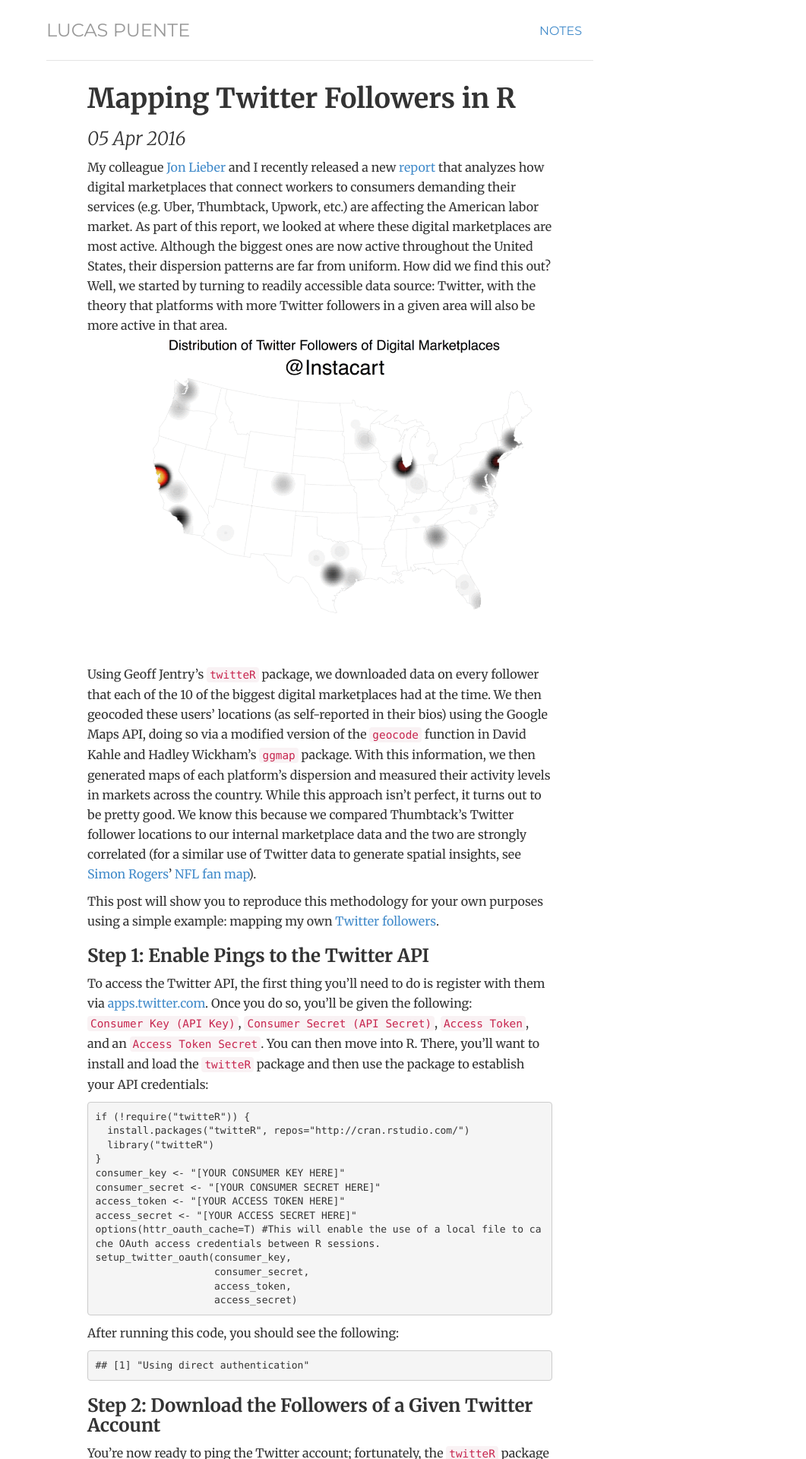
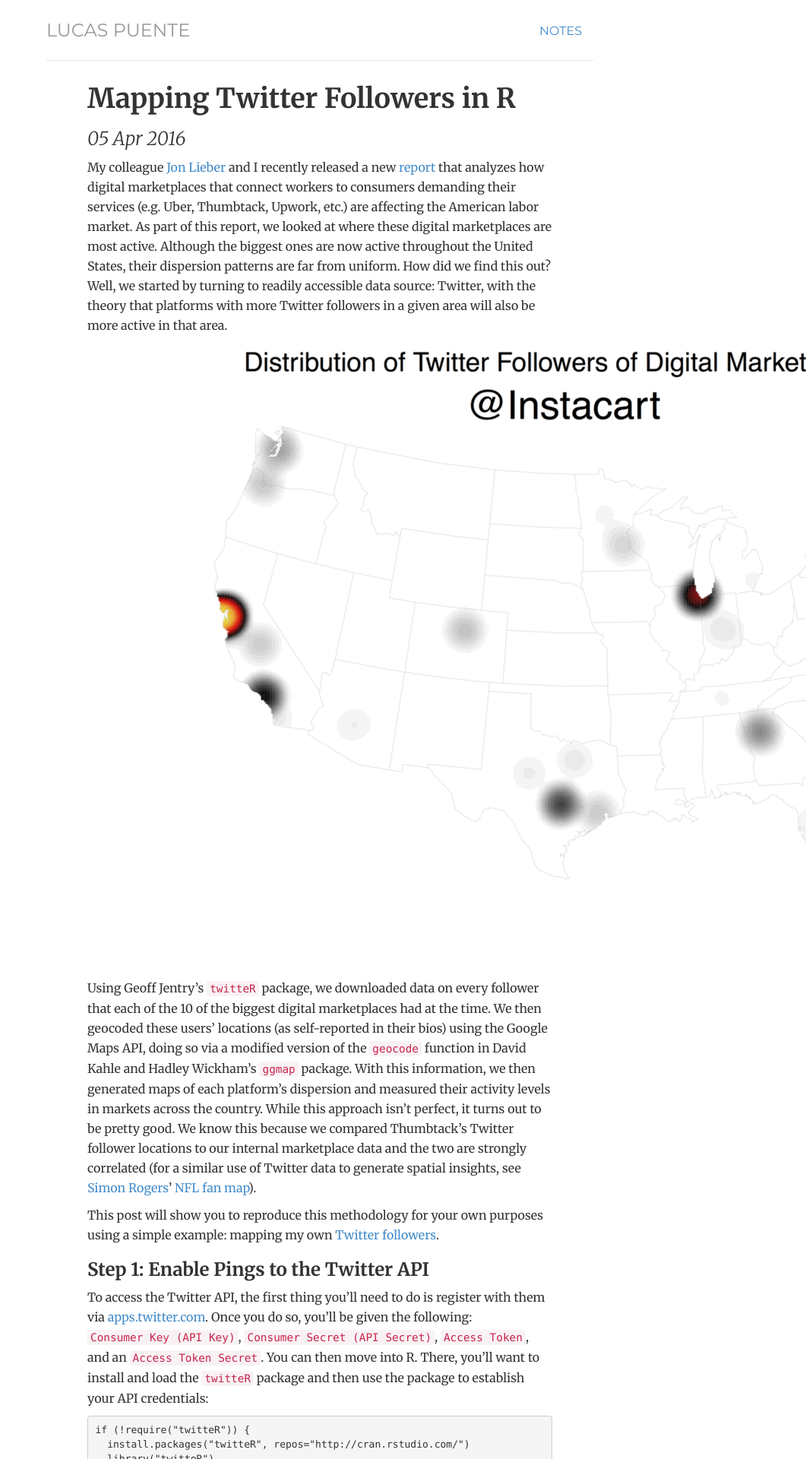
Before and after one commit to LucasPuente/lucaspuente.github.io, a Jekyll site: the page built from _posts/2016-04-05-Mapping-Twitter-Followers.md, in a window 1280 px wide. Shown: the top 1920 px of the page at 76% size, without its empty margins (219-1280 px from the left). Built offline with Jekyll 4.4.1, drawn with Linux system fonts in a browser that asks for light colours; comment, search, counter and statistics services are not loaded.

````diff
--- a/_posts/2016-04-05-Mapping-Twitter-Followers.md
+++ b/_posts/2016-04-05-Mapping-Twitter-Followers.md
@@ -11,7 +11,8 @@ tags:
 ---
 
 My colleague [Jon Lieber](https://twitter.com/jonlieber) and I recently released a new [report](https://www.thumbtack.com/blog/beyond-the-gig-economy/) that analyzes how digital marketplaces that connect workers to consumers demanding their services (e.g. Uber, Thumbtack, Upwork, etc.) are affecting the American labor market. As part of this report, we looked at where these digital marketplaces are most active. Although the biggest ones are now active throughout the United States, their dispersion patterns are far from uniform. How did we find this out? Well, we started by turning to readily accessible data source: Twitter, with the theory that platforms with more Twitter followers in a given area will also be more active in that area.
- <img src="https://raw.githubusercontent.com/LucasPuente/lucaspuente.github.io/master/img/Twitter_Maps.gif" width="650px" /> Using Geoff Jentry's `twitteR` package, we downloaded data on every follower that each of the 10 of the biggest digital marketplaces had at the time. We then geocoded these users' locations (as self-reported in their bios) using the Google Maps API, doing so via a modified version of the `geocode` function in David Kahle and Hadley Wickham's `ggmap` package. With this information, we then generated maps of each platform's dispersion and measured their activity levels in markets across the country. While this approach isn't perfect, it turns out to be pretty good. We know this because we compared Thumbtack’s Twitter follower locations to our internal marketplace data and the two are strongly correlated (for a similar use of Twitter data to generate spatial insights, see [Simon Rogers](https://twitter.com/smfrogers)' [NFL fan map](https://blog.twitter.com/2014/nfl-fan-map-where-are-your-team-s-followers)).
+
+![Marketplace Diffusions](https://raw.githubusercontent.com/LucasPuente/lucaspuente.github.io/master/img/Twitter_Maps.gif) Using Geoff Jentry's `twitteR` package, we downloaded data on every follower that each of the 10 of the biggest digital marketplaces had at the time. We then geocoded these users' locations (as self-reported in their bios) using the Google Maps API, doing so via a modified version of the `geocode` function in David Kahle and Hadley Wickham's `ggmap` package. With this information, we then generated maps of each platform's dispersion and measured their activity levels in markets across the country. While this approach isn't perfect, it turns out to be pretty good. We know this because we compared Thumbtack’s Twitter follower locations to our internal marketplace data and the two are strongly correlated (for a similar use of Twitter data to generate spatial insights, see [Simon Rogers](https://twitter.com/smfrogers)' [NFL fan map](https://blog.twitter.com/2014/nfl-fan-map-where-are-your-team-s-followers)).
 
 This post will show you to reproduce this methodology for your own purposes using a simple example: mapping my own [Twitter followers](https://twitter.com/lucaspuente/followers).
 
@@ -275,9 +276,10 @@ points(mapproject(american_results$lng, american_results$lat), col=NA, bg="#0000
 #Add a title:
 mtext("The Geography of @LucasPuente's Followers", side = 3, line = -3.5, outer = T, cex=1.5, font=3)
 ```
- <img src="https://raw.githubusercontent.com/LucasPuente/lucaspuente.github.io/master/img/lucaspuente_twitter_map.png" width="650px" />
 
-Inspired by Nathan Yau's [coffee shop maps](http://i2.wp.com/flowingdata.com/wp-content/uploads/2014/03/coffee-breakdowns-final.png?w=954), I followed his lead in turning this into a [smoothed density map](http://flowingdata.com/2014/03/25/how-to-make-smoothed-density-maps-in-r/). The results are presented below, though you should sign up for a [membership](https://flowingdata.com/membership/) on his site if you want to see the exact code you'll need to recreate it.
- <img src="https://raw.githubusercontent.com/LucasPuente/lucaspuente.github.io/master/img/spatial_density_map.png" width="650px" />
+![](Mapping_Twitter_Followers_files/figure-markdown_github/unnamed-chunk-32-1.png)<!-- -->
+ <img src="https://raw.githubusercontent.com/LucasPuente/lucaspuente.github.io/master/img/spatial_density_map.png" width="700px" />
+
+Inspired by Nathan Yau's [coffee shop maps](http://i2.wp.com/flowingdata.com/wp-content/uploads/2014/03/coffee-breakdowns-final.png?w=954), I followed his lead in turning this into a [smoothed density map](http://flowingdata.com/2014/03/25/how-to-make-smoothed-density-maps-in-r/). The results are presented below, though you should sign up for a [membership](https://flowingdata.com/membership/) on his site if you want to see the exact code you'll need to recreate it. ![](Mapping_Twitter_Followers_files/figure-markdown_github/unnamed-chunk-33-1.png)<!-- -->
 
 All of the code presented above is available in a single file on [Github](https://github.com/LucasPuente/geocoding/blob/master/mapping_twitter_followers.R). If you have any other questions on how to map the locations of a user's Twitter followers, please reach out, preferably via [Twitter](https://twitter.com/lucaspuente)!
````
